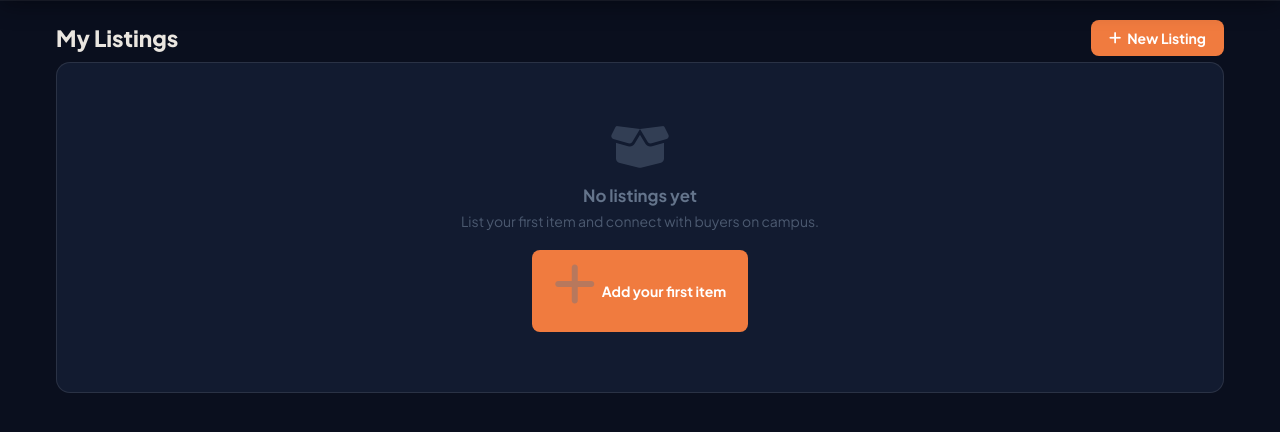
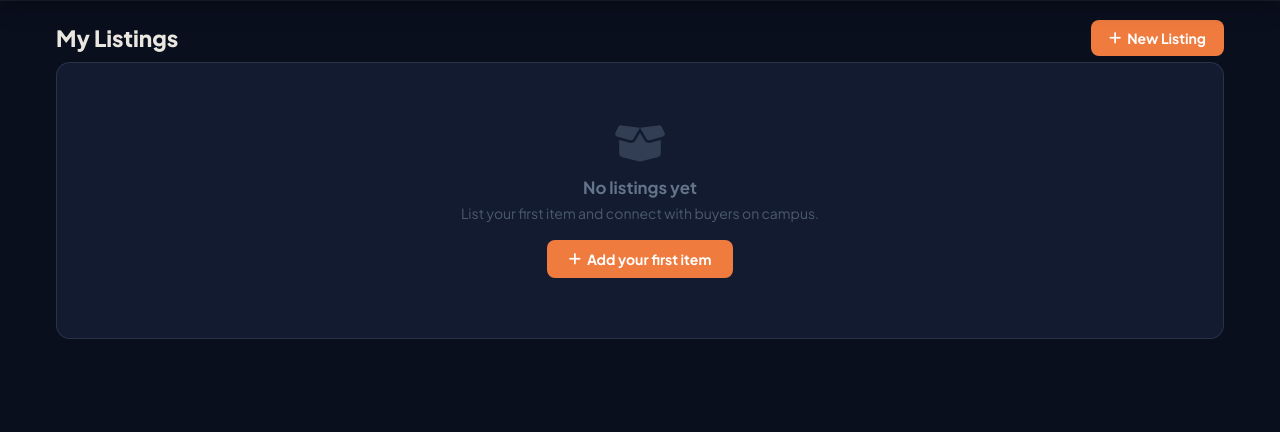
Before and after one commit to MrBottleTree/swd-store, a Django app: template core/templates/core/my_listings.html in a window 1280 px wide. Shown: the part 59-491 px from the top of the page. Run offline with Django 5.2, Linux system fonts and the light colour scheme; the template is opened without the code that fills it, so the values that code supplies are empty.

Commit message:
improved UI/UX in listing page and had select all option work properly

```diff
--- a/core/templates/core/my_listings.html
+++ b/core/templates/core/my_listings.html
@@ -19,131 +19,195 @@
 .add-btn:hover { background: var(--orange-dark); }
 
 .listings-meta {
-  font-size: .82rem; color: var(--muted); margin-bottom: 16px;
+  font-size: .82rem; color: var(--muted); margin-bottom: 14px;
 }
+
+/* ── Filter row (tabs + select-all) ────────── */
+.filter-row {
+  display: flex; align-items: center; justify-content: space-between;
+  gap: 10px; flex-wrap: wrap; margin-bottom: 14px;
+}
+.filter-tabs {
+  display: inline-flex; gap: 6px; flex-wrap: wrap;
+}
+.filter-tab {
+  appearance: none; background: var(--card); color: var(--navy);
+  border: 1.5px solid var(--border); border-radius: 50px;
+  padding: 7px 16px; font-size: .8rem; font-weight: 700;
+  font-family: inherit; cursor: pointer; transition: all .15s;
+  min-height: 32px;
+}
+.filter-tab:hover { border-color: var(--orange); color: var(--orange); }
+.filter-tab.active {
+  background: var(--orange); color: #fff; border-color: var(--orange);
+}
+.sel-all-row {
+  display: inline-flex; align-items: center; gap: 8px;
+  font-size: .82rem; color: var(--muted); cursor: pointer;
+  user-select: none; padding: 6px 4px;
+}
+.sel-all-row input { accent-color: var(--orange); cursor: pointer; width: 16px; height: 16px; }
 
 /* ── Bulk toolbar ──────────────────────────── */
 .bulk-bar {
   position: sticky; top: 58px; z-index: 50;
-  background: var(--navy-bg); color: #fff;
-  border-radius: var(--radius-sm); padding: 12px 16px;
+  background: var(--glass-bg, rgba(255,255,255,.85));
+  backdrop-filter: var(--glass-blur, blur(18px) saturate(1.6));
+  -webkit-backdrop-filter: var(--glass-blur, blur(18px) saturate(1.6));
+  border: 1px solid var(--glass-border, var(--border));
+  color: var(--navy);
+  border-radius: var(--radius-sm); padding: 10px 14px;
   display: none; align-items: center; gap: 10px;
   flex-wrap: wrap; margin-bottom: 12px;
   box-shadow: var(--shadow);
 }
 .bulk-bar.visible { display: flex; }
-.bulk-bar-count { font-size: .875rem; font-weight: 700; margin-right: 4px; }
+.bulk-bar-count { font-size: .85rem; font-weight: 800; color: var(--orange); margin-right: 4px; }
 .bulk-bar-actions { display: flex; gap: 6px; flex-wrap: wrap; margin-left: auto; }
 .bulk-action-btn {
-  padding: 9px 14px; border-radius: 6px; font-size: .78rem; font-weight: 700; min-height: 36px;
-  border: none; cursor: pointer; font-family: inherit; transition: all .15s;
-  display: flex; align-items: center; gap: 5px;
+  padding: 8px 14px; border-radius: 6px; font-size: .78rem; font-weight: 700; min-height: 36px;
+  border: 1.5px solid transparent; cursor: pointer; font-family: inherit; transition: all .15s;
+  display: inline-flex; align-items: center; gap: 5px;
 }
-.bab-repost { background: #fff; color: var(--navy-bg); }
-.bab-repost:hover { background: var(--orange); color: #fff; }
-.bab-sold { background: rgba(255,255,255,.15); color: #fff; border: 1px solid rgba(255,255,255,.3); }
-.bab-sold:hover { background: rgba(255,255,255,.25); }
-.bab-delete { background: var(--red); color: #fff; }
-.bab-delete:hover { background: #c0392b; }
-.bab-clear { background: none; color: rgba(255,255,255,.6); font-size: .75rem; padding: 7px; }
-.bab-clear:hover { color: #fff; }
+.bab-repost { background: var(--orange-light); color: var(--orange); border-color: rgba(240,123,63,.3); }
+.bab-repost:hover { background: var(--orange); color: #fff; border-color: var(--orange); }
+.bab-sold { background: var(--bg); color: var(--navy); border-color: var(--border); }
+.bab-sold:hover { background: var(--tag-green-bg); color: var(--tag-green-text); border-color: var(--tag-green-border); }
+.bab-delete { background: var(--del-bg); color: var(--red); border-color: var(--del-border); }
+.bab-delete:hover { background: var(--red); color: #fff; border-color: var(--red); }
+.bab-clear { background: none; color: var(--muted); padding: 7px 9px; border: none; }
+.bab-clear:hover { color: var(--navy); }
 
-/* ── Select-all row ────────────────────────── */
-.sel-all-row {
-  display: flex; align-items: center; gap: 8px;
-  margin-bottom: 10px; font-size: .82rem; color: var(--muted); cursor: pointer;
-  user-select: none;
+@media (max-width: 640px) {
+  .bulk-bar {
+    position: fixed; top: auto; left: 12px; right: 12px; bottom: 84px;
+    margin-bottom: 0;
+  }
+  .bulk-bar-actions { width: 100%; margin-left: 0; }
+  .bulk-bar-actions .bulk-action-btn { flex: 1 1 0; justify-content: center; }
+  .bulk-bar-actions .bab-clear { flex: 0 0 auto; }
 }
-.sel-all-row input { accent-color: var(--orange); cursor: pointer; }
 
 /* ── Listing cards ─────────────────────────── */
 .listing-list { display: flex; flex-direction: column; gap: 10px; }
+.listing-list.bulk-padding { padding-bottom: 90px; }
 
 .listing-card {
   background: var(--card); border-radius: var(--radius);
   border: 1px solid var(--border); box-shadow: var(--shadow-sm);
-  padding: 14px 16px; display: flex; gap: 14px; align-items: flex-start;
-  transition: border-color .2s;
+  padding: 16px 18px; display: flex; gap: 14px; align-items: flex-start;
+  transition: border-color .2s, box-shadow .2s, transform .15s;
 }
-.listing-card.selected { border-color: var(--orange); background: var(--search-active-bg); }
+.listing-card:hover { box-shadow: var(--shadow); border-color: var(--border); }
+.listing-card.selected {
+  border-color: var(--orange);
+  background: var(--search-active-bg, var(--orange-light));
+  box-shadow: 0 0 0 1px var(--orange) inset, var(--shadow);
+}
 
 .listing-cb {
-  margin-top: 0; cursor: pointer; accent-color: var(--orange);
+  margin-top: 4px; cursor: pointer; accent-color: var(--orange);
   width: 20px; height: 20px; flex-shrink: 0;
   padding: 10px; box-sizing: content-box;
-  margin: -10px -6px -10px -10px;
+  margin: -6px -2px -10px -8px;
 }
 
-.listing-thumb { flex-shrink: 0; }
+.listing-thumb { flex-shrink: 0; position: relative; }
 .listing-thumb a { display: block; }
 .listing-img {
-  width: 80px; height: 80px; object-fit: cover;
-  border-radius: 10px; border: 1px solid var(--border); display: block;
+  width: 96px; height: 96px; object-fit: cover;
+  border-radius: 12px; border: 1px solid var(--border); display: block;
 }
 .listing-img-ph {
-  width: 80px; height: 80px; border-radius: 10px;
+  width: 96px; height: 96px; border-radius: 12px;
   background: var(--bg); border: 1px solid var(--border);
   display: flex; align-items: center; justify-content: center;
-  color: var(--muted); font-size: 1.5rem; opacity: .5;
+  color: var(--muted); font-size: 1.6rem; opacity: .5;
 }
-@media (max-width: 400px) {
-  .listing-img, .listing-img-ph { width: 68px; height: 68px; }
+.thumb-badge {
+  position: absolute; top: 6px; left: 6px;
+  padding: 2px 8px; border-radius: 50px;
+  font-size: .68rem; font-weight: 800; letter-spacing: .3px;
+  text-transform: uppercase; line-height: 1.4;
+  background: var(--tag-red-bg); color: var(--tag-red-text);
+  border: 1.5px solid var(--tag-red-border);
+  box-shadow: 0 2px 6px rgba(0,0,0,.12);
+}
+@media (max-width: 480px) {
+  .listing-img, .listing-img-ph { width: 72px; height: 72px; border-radius: 10px; }
+  .thumb-badge { font-size: .6rem; padding: 1px 6px; top: 4px; left: 4px; }
+  .listing-card { padding: 12px 14px; gap: 12px; }
 }
 
 .listing-body { flex: 1; min-width: 0; }
 .listing-name {
-  font-size: .95rem; font-weight: 700; color: var(--navy);
+  font-size: .98rem; font-weight: 700; color: var(--navy);
   white-space: nowrap; overflow: hidden; text-overflow: ellipsis;
   display: block; margin-bottom: 2px; transition: color .15s;
 }
 .listing-name:hover { color: var(--orange); }
 
-.listing-price { font-size: 1.05rem; font-weight: 800; color: var(--orange); margin-bottom: 6px; }
+.listing-price { font-size: 1.1rem; font-weight: 800; color: var(--orange); margin-bottom: 8px; }
 
-.listing-tags { display: flex; flex-wrap: wrap; align-items: center; gap: 6px; margin-bottom: 10px; }
+.listing-tags { display: flex; flex-wrap: wrap; align-items: center; gap: 6px; margin-bottom: 12px; }
 .tag {
   padding: 2px 9px; border-radius: 50px; font-size: .72rem; font-weight: 700;
   border: 1.5px solid transparent;
 }
-.tag-active { background: var(--tag-green-bg); color: var(--tag-green-text); border-color: var(--tag-green-border); }
-.tag-sold { background: var(--tag-red-bg); color: var(--tag-red-text); border-color: var(--tag-red-border); }
 .tag-meta { background: var(--bg); color: var(--muted); border-color: var(--border); }
+.tag-meta i { margin-right: 3px; }
 
 /* Per-item actions */
 .listing-actions { display: flex; flex-wrap: wrap; gap: 6px; }
 .act {
-  display: inline-flex; align-items: center; gap: 4px;
-  padding: 8px 13px; border-radius: 6px; min-height: 36px;
+  display: inline-flex; align-items: center; gap: 5px;
+  padding: 8px 13px; border-radius: 7px; min-height: 36px;
   font-size: .78rem; font-weight: 600; transition: all .15s;
   border: 1.5px solid transparent; cursor: pointer;
   white-space: nowrap;
 }
-.act-edit { background: var(--bg); color: var(--navy); border-color: var(--border); }
-.act-edit:hover { background: var(--border); }
+.act i { font-size: .78rem; }
+.act-edit { background: var(--navy-bg); color: #fff; border-color: var(--navy-bg); }
+.act-edit:hover { background: var(--navy); border-color: var(--navy); }
 .act-repost { background: var(--orange-light); color: var(--orange); border-color: rgba(240,123,63,.3); }
-.act-repost:hover { background: var(--orange); color: #fff; }
-.act-sold { background: var(--bg); color: var(--muted); border-color: var(--border); }
+.act-repost:hover { background: var(--orange); color: #fff; border-color: var(--orange); }
+.act-sold { background: var(--bg); color: var(--navy); border-color: var(--border); }
 .act-sold:hover { background: var(--tag-green-bg); color: var(--tag-green-text); border-color: var(--tag-green-border); }
-.act-del { background: var(--del-bg); color: var(--red); border-color: var(--del-border); }
+.act-del { background: transparent; color: var(--red); border-color: var(--del-border); }
 .act-del:hover { background: var(--tag-red-bg); }
+@media (max-width: 480px) {
+  .act { padding: 8px 10px; min-width: 36px; justify-content: center; }
+  .act .act-label { display: none; }
+  .act i { font-size: .9rem; }
+}
 
-/* ── Empty state ───────────────────────────── */
-.empty-wrap {
-  text-align: center; padding: 60px 20px;
+/* ── Empty states ──────────────────────────── */
+.empty-wrap, .filter-empty {
+  text-align: center; padding: 50px 20px;
   background: var(--card); border-radius: var(--radius);
-  border: 1px solid var(--border);
+  border: 1px dashed var(--border);
 }
-.empty-wrap i { font-size: 3rem; color: var(--muted); opacity: .4; display: block; margin-bottom: 14px; }
-.empty-wrap h3 { font-size: 1.05rem; font-weight: 700; color: var(--muted); margin-bottom: 6px; }
-.empty-wrap p { font-size: .875rem; color: var(--muted); opacity: .7; margin-bottom: 20px; }
+.empty-wrap { padding: 60px 20px; border-style: solid; }
+.empty-wrap i, .filter-empty i {
+  font-size: 2.6rem; color: var(--muted); opacity: .4;
+  display: block; margin-bottom: 12px;
+}
+.empty-wrap h3, .filter-empty h3 {
+  font-size: 1.05rem; font-weight: 700; color: var(--muted); margin-bottom: 6px;
+}
+.empty-wrap p, .filter-empty p {
+  font-size: .875rem; color: var(--muted); opacity: .7; margin-bottom: 18px;
+}
 .empty-wrap a {
   display: inline-flex; align-items: center; gap: 6px;
   background: var(--orange); color: #fff;
   padding: 10px 22px; border-radius: var(--radius-sm);
   font-weight: 700; font-size: .875rem; transition: background .15s;
 }
-.empty-wrap a i { line-height: 1; }
+.empty-wrap a i { line-height: 1; font-size: .875rem; margin: 0; opacity: 1; color: #fff; display: inline; }
 .empty-wrap a:hover { background: var(--orange-dark); }
+.filter-empty { display: none; }
+.filter-empty.visible { display: block; }
 {% endblock %}
 
 {% block content %}
@@ -254,6 +337,7 @@
 {% block extra_js %}
 <script>
 var selectedIds = new Set();
+var currentFilter = 'all';
 
 function onCheck(cb) {
   var id = cb.value;
@@ -269,40 +353,90 @@ function onCheck(cb) {
 }
 
 function toggleAll(cb) {
+  var checked = cb.checked;
   document.querySelectorAll('.item-cb').forEach(function(box) {
-    box.checked = cb.checked;
-    onCheck(box);
+    if (box.disabled) return;
+    if (box.checked !== checked) {
+      box.checked = checked;
+      var id = box.value;
+      var card = document.getElementById('card-' + id);
+      if (checked) {
+        selectedIds.add(id);
+        card.classList.add('selected');
+      } else {
+        selectedIds.delete(id);
+        card.classList.remove('selected');
+      }
+    }
   });
+  syncBulkBar();
 }
 
 function clearSel() {
   document.querySelectorAll('.item-cb').forEach(function(cb) {
     cb.checked = false;
-    document.getElementById('card-' + cb.value).classList.remove('selected');
+    var card = document.getElementById('card-' + cb.value);
+    if (card) card.classList.remove('selected');
   });
   selectedIds.clear();
-  document.getElementById('sel-all').checked = false;
-  document.getElementById('sel-all').indeterminate = false;
+  var selAll = document.getElementById('sel-all');
+  selAll.checked = false;
+  selAll.indeterminate = false;
+  syncBulkBar();
+}
+
+function setFilter(value) {
+  currentFilter = value;
+  document.querySelectorAll('.filter-tab').forEach(function(t) {
+    t.classList.toggle('active', t.dataset.filter === value);
+  });
+
+  var visibleCount = 0;
+  document.querySelectorAll('.listing-card').forEach(function(card) {
+    var status = card.dataset.status;
+    var show = (value === 'all' || status === value);
+    card.style.display = show ? '' : 'none';
+    var cb = card.querySelector('.item-cb');
+    cb.disabled = !show;
+    if (!show && cb.checked) {
+      cb.checked = false;
+      selectedIds.delete(cb.value);
+      card.classList.remove('selected');
+    }
+    if (show) visibleCount++;
+  });
+
+  // Per-filter empty states
+  var emptyActive = document.getElementById('filter-empty-active');
+  var emptySold = document.getElementById('filter-empty-sold');
+  if (emptyActive) emptyActive.classList.toggle('visible', value === 'active' && visibleCount === 0);
+  if (emptySold) emptySold.classList.toggle('visible', value === 'sold' && visibleCount === 0);
+
   syncBulkBar();
 }
 
 function syncBulkBar() {
   var bar = document.getElementById('bulk-bar');
   var countEl = document.getElementById('bulk-count');
+  var list = document.getElementById('listing-list');
   var n = selectedIds.size;
   if (n > 0) {
     bar.classList.add('visible');
     countEl.textContent = n + ' selected';
+    if (list) list.classList.add('bulk-padding');
   } else {
     bar.classList.remove('visible');
+    if (list) list.classList.remove('bulk-padding');
   }
   document.getElementById('selected-items-input').value = Array.from(selectedIds).join(',');
 
-  // Update select-all checkbox state
-  var all = document.querySelectorAll('.item-cb');
+  // Reflect "select all" state against the currently-visible rows only
+  var visible = document.querySelectorAll('.item-cb:not([disabled])');
   var selAll = document.getElementById('sel-all');
-  selAll.indeterminate = n > 0 && n < all.length;
-  selAll.checked = all.length > 0 && n === all.length;
+  if (selAll) {
+    selAll.indeterminate = n > 0 && n < visible.length;
+    selAll.checked = visible.length > 0 && n === visible.length;
+  }
 }
 
 function bulkDo(action) {
```
Also changed, not shown: other parts of core/templates/core/my_listings.html (+43 -24 lines).
